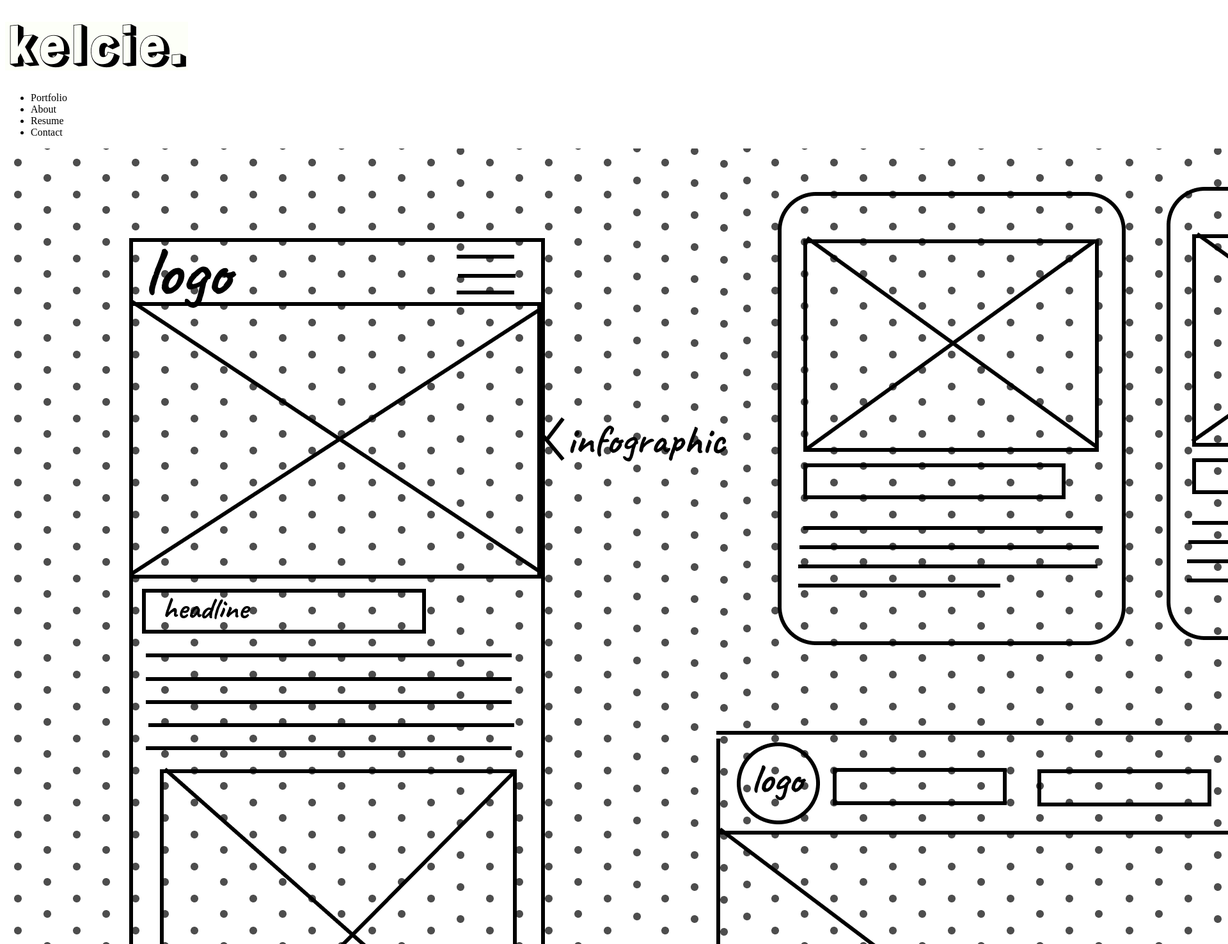
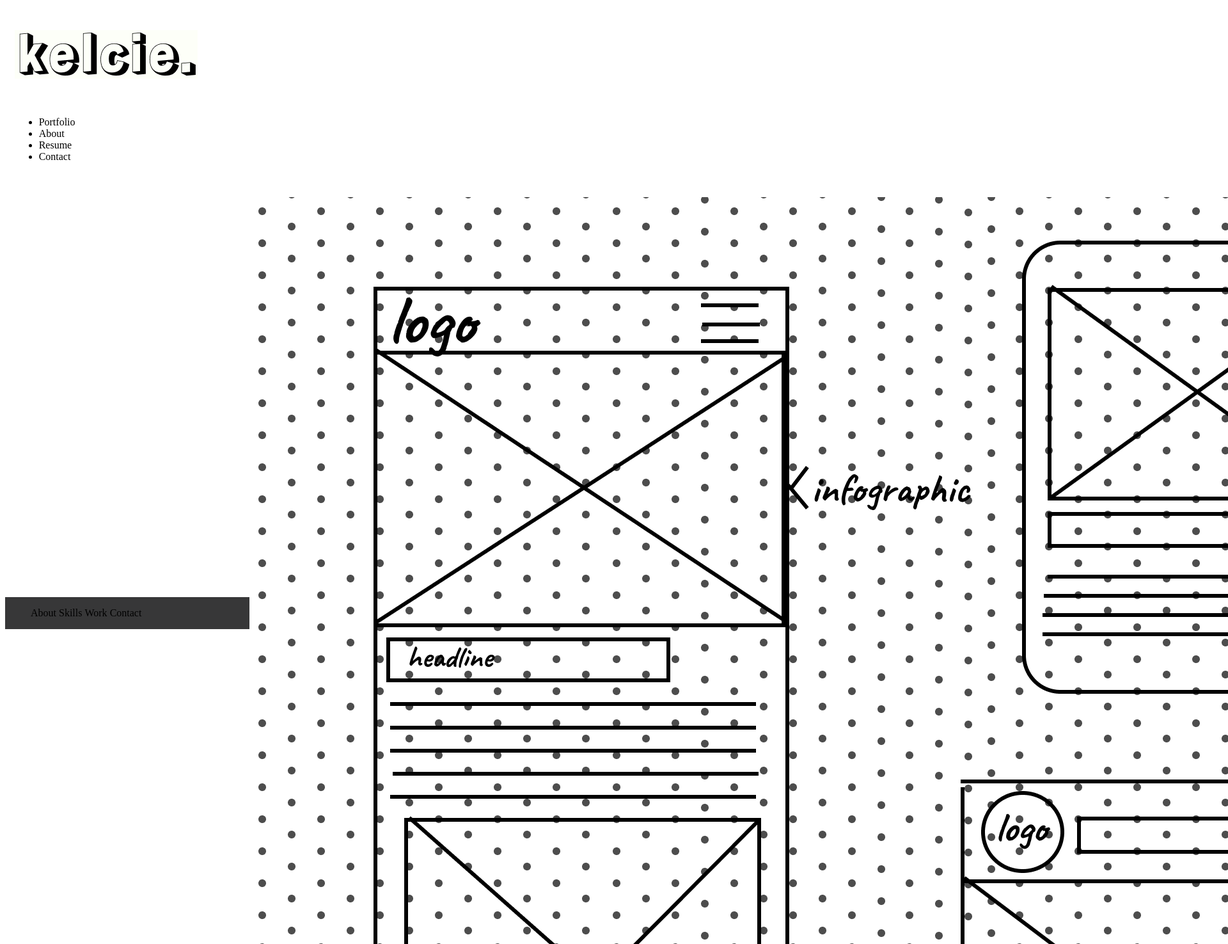
Before and after one commit to kelcie-matousek/UX_UI_HW_17, a plain HTML site: page index.html in a window 1280 px wide. Shown: the top 1475 px of the page at 64% size, 1920 px wide, since content can reach past the window. Drawn offline with Linux system fonts and the light colour scheme.

Commit message:
Footer+CSS start
Finished basic html + began css styling. Not having much luck on the styling front.

```diff
--- a/css/index.css
+++ b/css/index.css
@@ -0,0 +1,44 @@
+.inline-block {
+    display: inline-block;
+    vertical-align: top;
+}
+
+.logo {
+    width: 23%;
+    padding: 1%;
+    text-align: center;
+}
+
+nav {
+    width: 73%;
+    padding: 1%;
+}
+
+ul {
+    width: 50%;
+    margin-left: auto;
+    display: inline-block;
+}
+
+.heroimg {
+    height: 600px;
+    padding: 25px;
+}
+
+.content {
+    height: 600px;
+}
+
+.content {
+    width: 500px;
+    margin: 0 auto;
+}
+
+footer {
+    background-color: #373738;
+}
+
+ul footer {
+    display: inline-block;
+    vertical-align: top;
+}
--- a/index.html
+++ b/index.html
@@ -1,7 +1,8 @@
 <!DOCTYPE html>
 <html>
     <head>
-        <title></title>
+        <link rel="stylesheet" href="css/index.css">
+        <title>Portfolio</title>
     </head>
     <body>
         <header class="nav">
@@ -20,15 +21,20 @@
         <section class="heroimg">
             <div class="content">
                 <img src="/images/hero.png" alt="dotted paper with wireframes drawn on">
-                <img src="/images/profilephoto.png" alt="image of kelcie is black college grad gown and cap">
+                <img src="/images/profilephoto.png" alt="image of kelcie in black college grad gown and cap">
                 <h1>UX Designer</h1>
                 <p>Hi there! I'm Kelcie, a problem solver, aspiring story teller, and avid puzzler.</p>
             </div>
 
         </section>
 
+         <footer>
+         <ul>
+            <li class="inline-block">About</li>
+            <li class="inline-block">Skills</li>
+            <li class="inline-block">Work</li>
+            <li class="inline-block">Contact</li>
+         </ul>
+        </footer>
     </body>
-    <footer>
-
-    </footer>
 </html>
```
Also changed, not shown: 1 other file.
